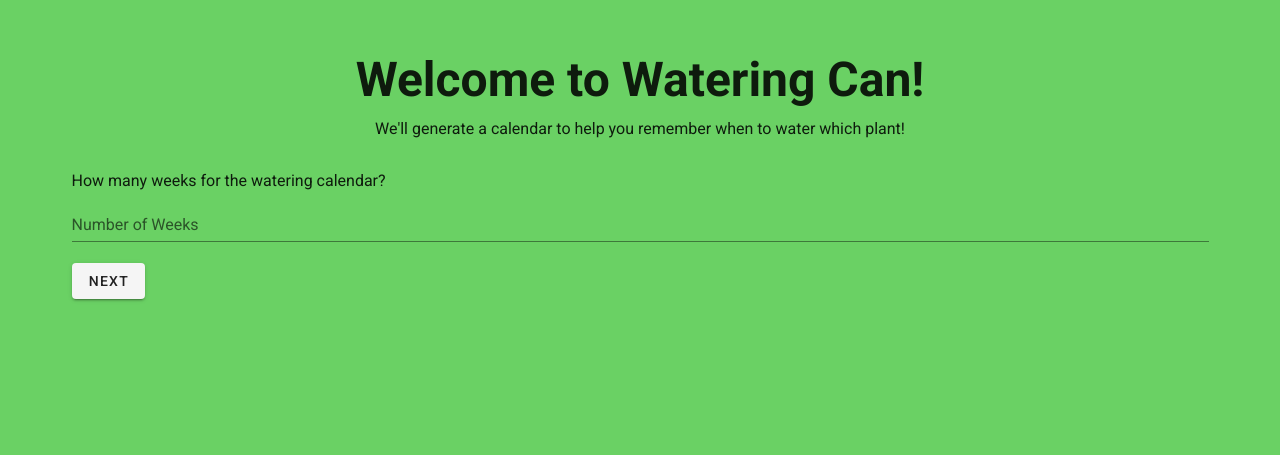
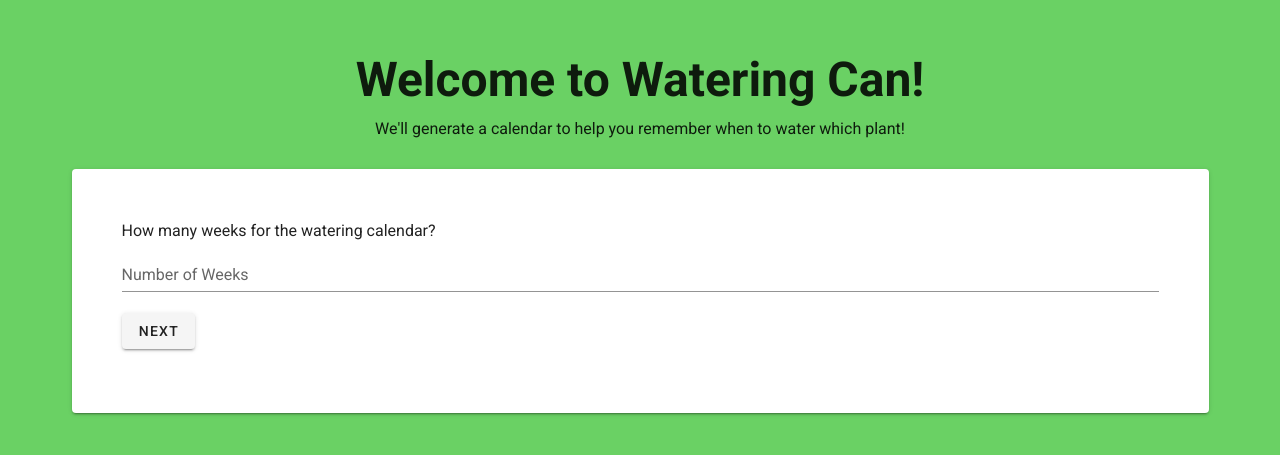
Before and after one commit to joeyharbert/tandem_front_end, a Vue app: page / in a window 1280 px wide. Shown: the part 181-636 px from the top of the page. Built offline with nearby package versions, Linux system fonts and the light colour scheme.

Commit message:
Styling fixes for calendar

```diff
--- a/public/css/home.css
+++ b/public/css/home.css
@@ -5,8 +5,27 @@
   height: 100px;
   width: 250px;
 }
+.formCard {
+  padding: 50px;
+  padding-bottom: 100px;
+  margin-bottom: 50px;
+}
 .button {
  float: left;
+}
+.closeButton {
+  float: right;
+}
+.newCalendarButton {
+  margin-left: auto;
+  margin-right: auto;
+}
+.calendar {
+  clear: both;
+  margin-top: 50px;
+}
+.row {
+  margin-top: 60px;
 }
 
 /*animation*/
--- a/src/components/HelloWorld.vue
+++ b/src/components/HelloWorld.vue
@@ -23,6 +23,7 @@
 
 
     <v-container fluid v-if="!calendarCreated" class="form">
+      <v-card class="formCard">
         <transition name="slide-right" mode="out-in">
           <v-form
           ref="form" v-if="step==1" v-bind:key="1">
@@ -52,6 +53,8 @@
         <v-btn class="button" @click="step -= 1" v-if="step != 1">Back</v-btn>
         <v-btn class="button" @click="next()" v-if="step < 3">Next</v-btn>
         <v-btn class="button" @click="createCalendar" v-if="step == 3">Submit</v-btn>
+        <v-btn class="closeButton" @click="calendarCreated = !calendarCreated" v-if="calendar.water_days">close</v-btn>
+      </v-card>
     </v-container>
 
     <!-- <v-container fluid v-if="!calendarCreated">
@@ -79,13 +82,14 @@
     </v-container> -->
 
     <v-container fluid v-if="calendarCreated">
-      <v-btn @click="calendarCreated = false">New Calendar</v-btn>
+      <v-btn class="newCalendarButton" @click="calendarCreated = false">New Calendar</v-btn>
     </v-container>
 
-    <v-container fluid>
+    <v-container fluid class="calendar">
       <v-row
         align="start"
         justify="start"
+        class="row"
       >
         <v-card
           class="pa-2"
@@ -148,6 +152,9 @@ export default {
     }
     };
   },
+  created: function () {
+    document.title = 'Watering Can';
+  },
   methods: {
     createCalendar: function() {
       if(this.params.start_date) {
@@ -155,6 +162,7 @@ export default {
           this.calendar = response.data;
           this.calendarCreated = true;
           this.step = 1;
+          this.params = {};
         })
       } else {
         window.alert("Please select a start date.");
```
Also changed, not shown: 1 other file (tests, documents, lock files or other folders). Lines whose indentation alone changed are shown as unchanged.
